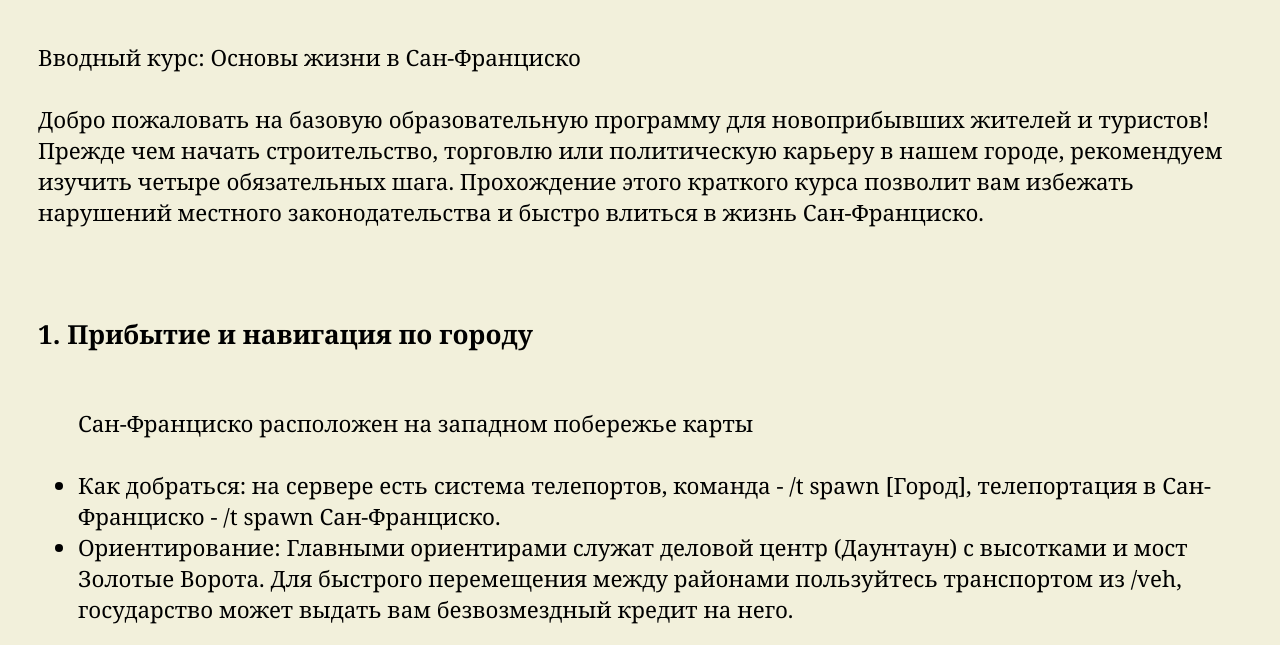
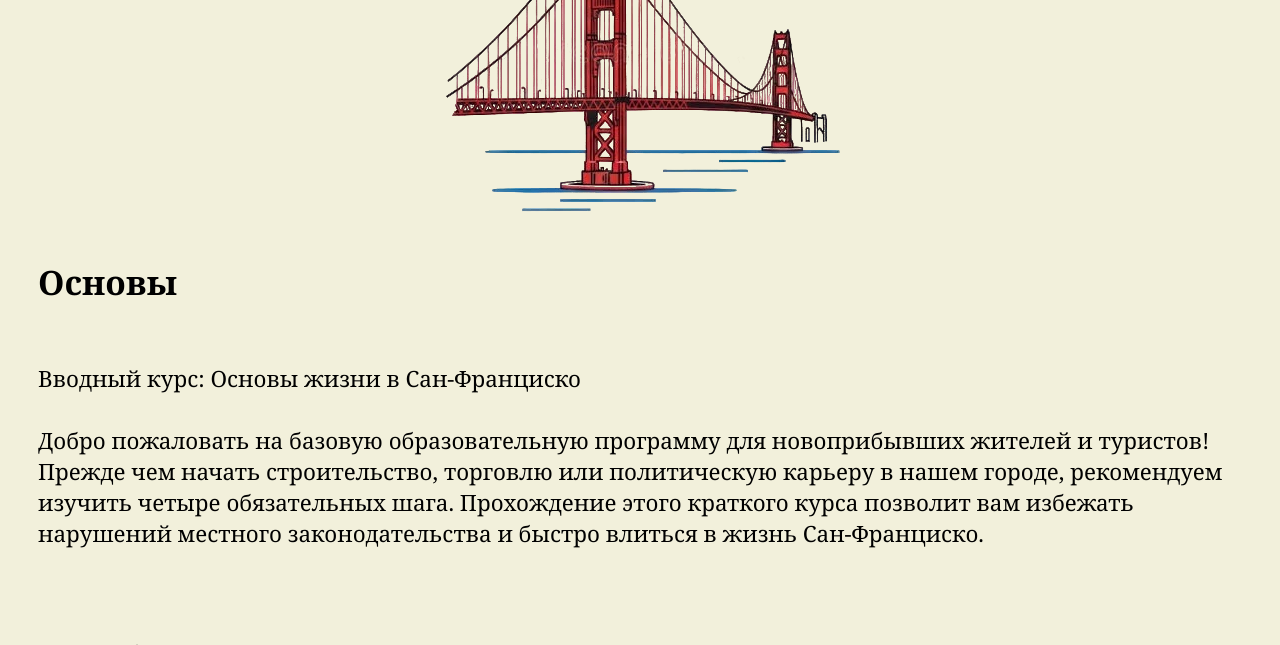
Before and after one commit to vorona-567/frisco-guide, a plain HTML site: page mainInfo.html in a window 1280 px wide. Shown: the part 455-1100 px from the top of the page. Drawn offline with Linux system fonts and the light colour scheme.

Commit message:
Update mainInfo.html

```diff
--- a/mainInfo.html
+++ b/mainInfo.html
@@ -30,7 +30,7 @@
         <div class="infoMain">
             <h1>Добро пожаловать на страницу Основы !</h1>
             <div class="imageMain">
-                <img src="../images/images (19)-no-bg-preview (carve.photos)(1).png" alt="">
+                <img src="images (19)-no-bg-preview (carve.photos)(1).png" alt="">
             </div>
             <h2>Основы</h2>
             <p>Вводный курс: Основы жизни в Сан-Франциско<br><br>
```
